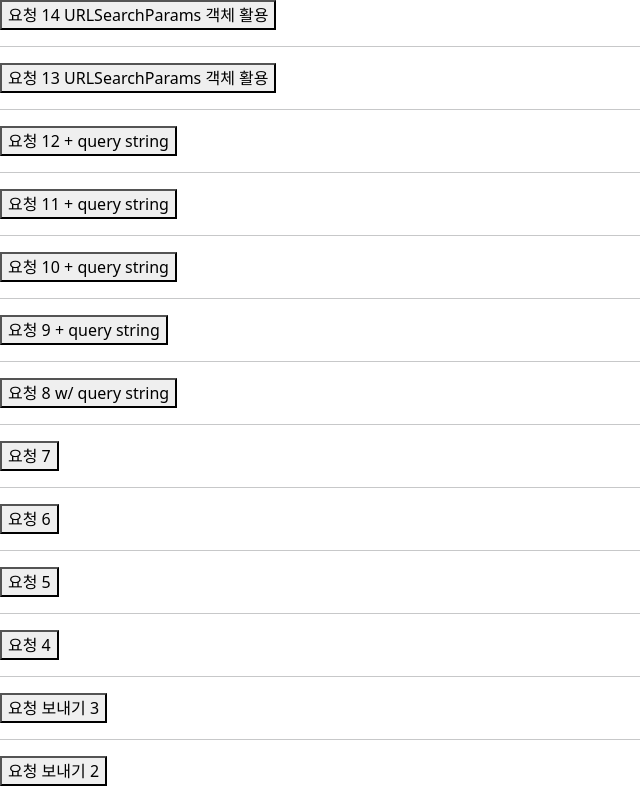
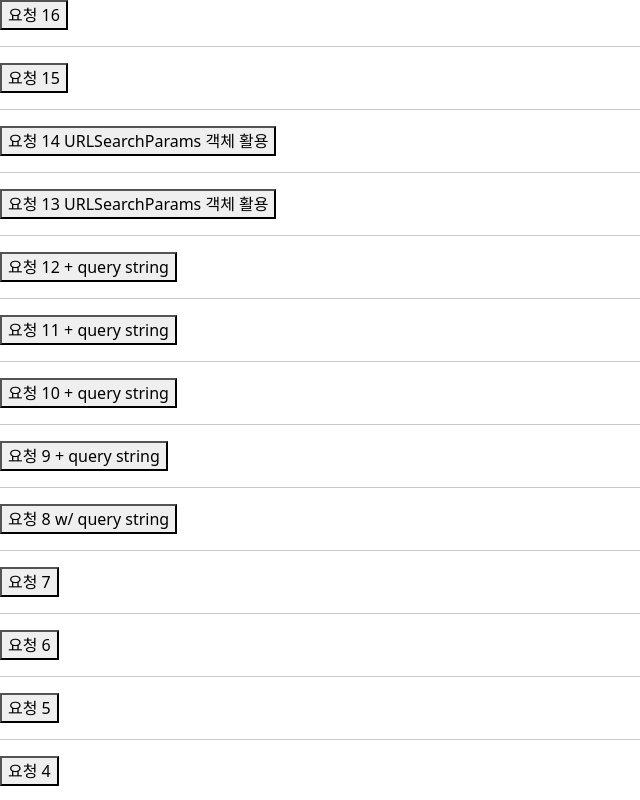
Before and after one commit to yumin359/react, a React (Vite) app: page / in a window 1280 px wide. Shown: the top 800 px of the page, without its empty margins (0-640 px from the left). Built offline with nearby package versions, Linux system fonts and the light colour scheme.

Commit message:
0707 get URLSearchParams 객체 주소 뒤에 연결 연산으로 붙이기

```diff
--- a/src/App53.jsx
+++ b/src/App53.jsx
@@ -107,8 +107,32 @@ function App53(props) {
     });
   }
 
+  function handleButton15Click() {
+    const p = new URLSearchParams();
+    p.set("name", "hm");
+    p.set("age", "33");
+    p.set("country", "한국");
+    console.log(p.toString());
+
+    // axios.get("/api/main28/sub15?" + p.toString());
+    axios.get("/api/main28/sub15?" + p);
+  }
+
+  function handleButton16Click() {
+    const p = new URLSearchParams();
+    p.set("fruit", "apple");
+    p.set("price", 5000);
+    p.set("location", "seoul");
+    // axios.get("/api/main28/sub16?" + p);
+    axios.get(`/api/main28/sub16?${p}`);
+  }
+
   return (
     <div>
+      <button onClick={handleButton16Click}>요청 16</button>
+      <hr />
+      <button onClick={handleButton15Click}>요청 15</button>
+      <hr />
       <button onClick={handleButton14Click}>
         요청 14 URLSearchParams 객체 활용
       </button>
```
